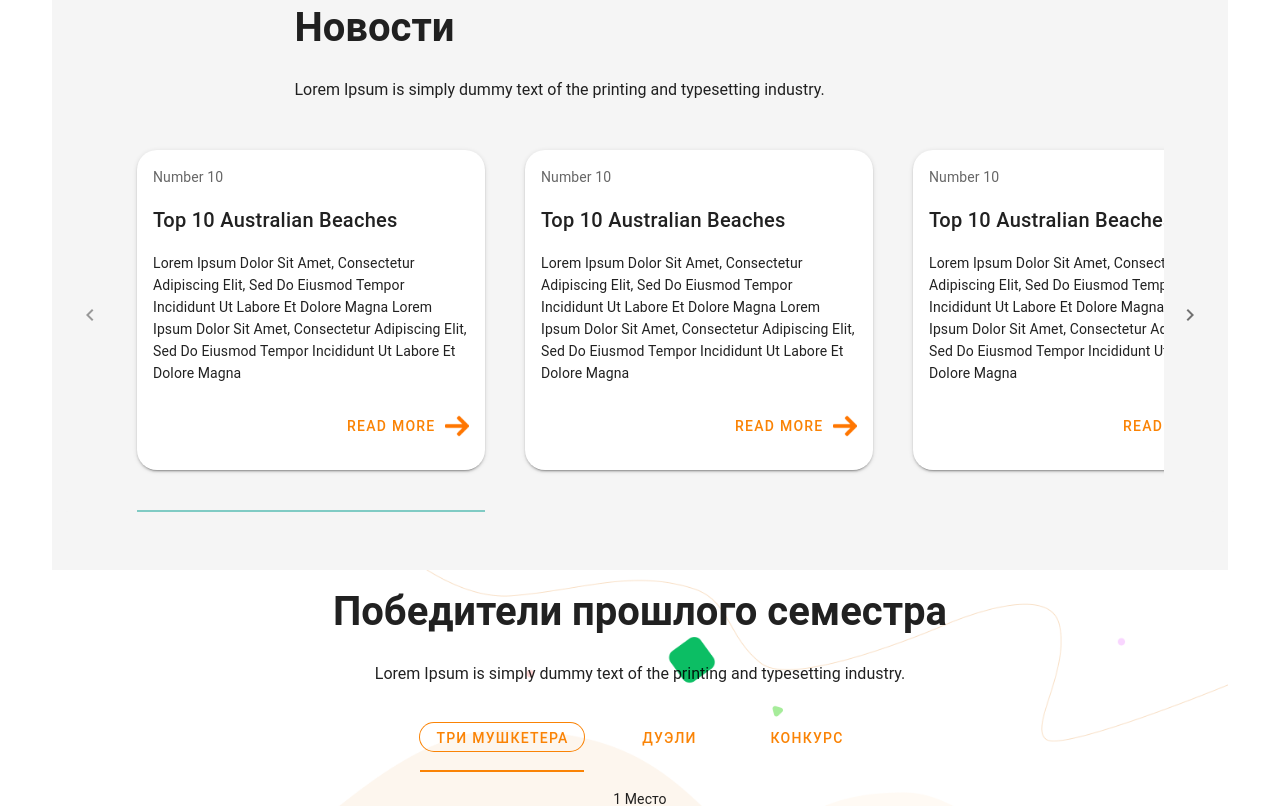
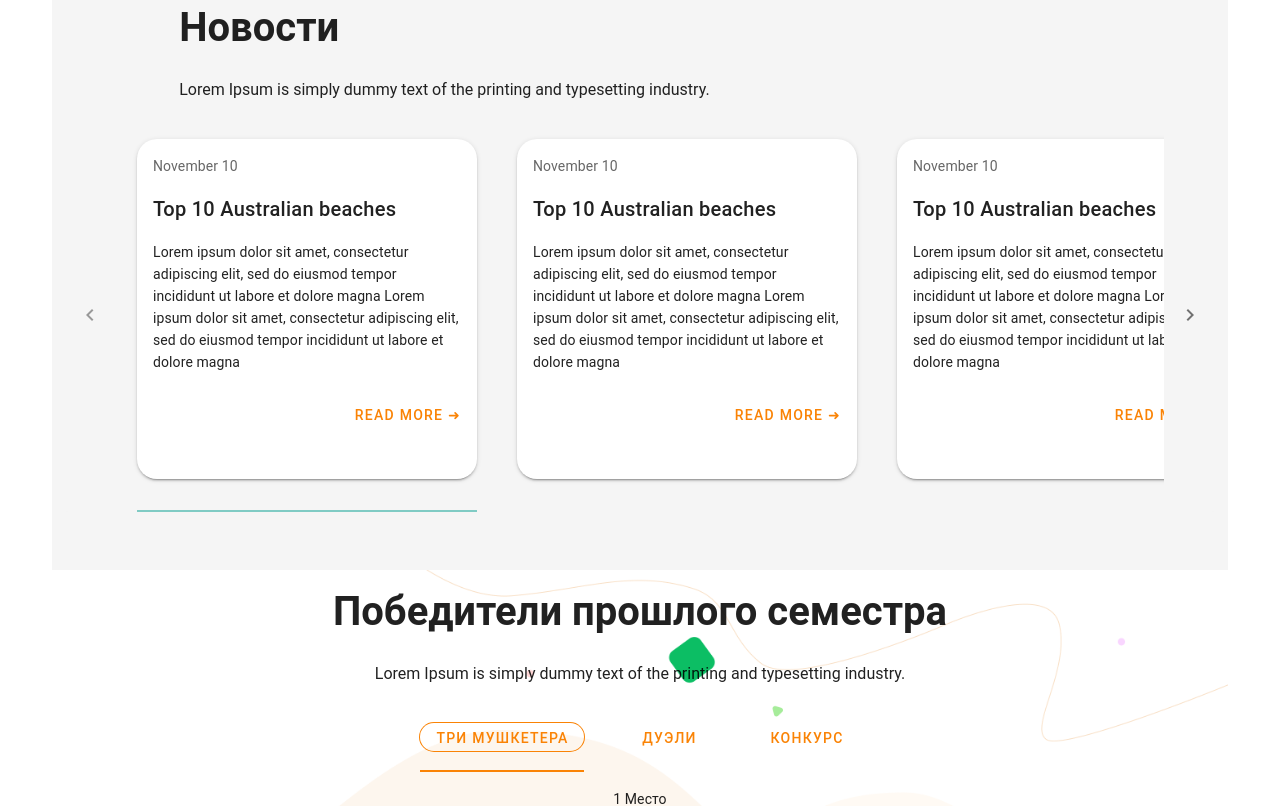
Before and after one commit to Shosetsu01/frontend-vue-diplom, a Vue app: page / in a window 1280 px wide. Shown: the part 1440-2246 px from the top of the page. Built offline with nearby package versions, Linux system fonts and the light colour scheme; a small style sheet from the web is missing.

Commit message:
created achievements and all bug fixed on main and user pages

```diff
--- /dev/null
+++ b/src/components/Achievements.vue
@@ -0,0 +1,117 @@
+<template>
+  <v-container class="pb-0 mb-n3">
+    <h2 class="ml-3 mb-2 text-left">Мои достижения</h2>
+    <v-card
+        width="100%"
+        class="shadow-disabled achievements_content"
+        color=#F5F5F5
+    >
+      <v-tabs
+          show-arrows
+          height="394px"
+          color=#00DC72
+      >
+        <v-tabs-slider color="teal lighten-3"></v-tabs-slider>
+
+        <v-tab
+            class="achievements_tabs shadow-disabled"
+            v-for="item in achievements_list"
+            :key="item.id"
+        >
+          <v-card
+              class="mx-auto achievements_content_card"
+          >
+            <v-card-subtitle class="pb-0">{{ item.date }}</v-card-subtitle>
+            <v-card-title>{{ item.title }}</v-card-title>
+            <v-card-text class="text--primary">
+              <p class="mb-0">{{ item.text}}</p>
+            </v-card-text>
+
+          </v-card>
+        </v-tab>
+      </v-tabs>
+    </v-card>
+  </v-container>
+</template>
+
+<script>
+export default {
+  name: "Achievements",
+
+  data() {
+    return {
+      achievements_list: [
+        {date: "11.01.2012",title: "Диплом победителя", text: "Лучшему из лучших среди сильнейших героев из самой отважной группы падших бойцов отряда Кс-40"},
+        {date: "11.01.2012",title: "Диплом победителя", text: "Лучшему из лучших среди сильнейших героев из самой отважной группы падших бойцов отряда Кс-40"},
+        {date: "11.01.2012",title: "Диплом победителя", text: "Лучшему из лучших среди сильнейших героев из самой отважной группы падших бойцов отряда Кс-40"},
+        {date: "11.01.2012",title: "Диплом победителя", text: "Лучшему из лучших среди сильнейших героев из самой отважной группы падших бойцов отряда Кс-40"},
+        {date: "11.01.2012",title: "Диплом победителя", text: "Лучшему из лучших среди сильнейших героев из самой отважной группы падших бойцов отряда Кс-40"},
+        {date: "11.01.2012",title: "Диплом победителя", text: "Лучшему из лучших среди сильнейших героев из самой отважной группы падших бойцов отряда Кс-40"},
+        {date: "11.01.2012",title: "Диплом победителя", text: "Лучшему из лучших среди сильнейших героев из самой отважной группы падших бойцов отряда Кс-40"},
+      ]
+    }
+  }
+}
+</script>
+
+<style scoped>
+.achievements_content {
+  text-align: left;
+}
+
+.achievements_content .achievements_content_card {
+  border-radius: 20px;
+  width: 320px;
+  height: 320px;
+  text-align: left;
+  filter: drop-shadow(0 0 10px rgba(0, 220, 114, 0.4));
+  background-color: rgba(0, 220, 114, 0.4);
+}
+
+.achievements_tabs {
+  text-transform: none;
+  margin: 20px;
+  height: 320px;
+  padding: 0;
+  border-radius: 20px;
+}
+
+/*НАЧАЛО работы с карточками, СКРУГЛЕНИЕ БОРДЕРОВ, РЕДАКТИРОВАНИЕ ЦВЕТА*/
+.theme--light.v-tabs .v-tab:hover::before {
+  border-radius: 20px;
+  color: #00DC72;
+}
+.theme--light.v-tabs .v-tab:focus::before{
+  border-radius: 20px;
+  color: #00DC72;
+}
+
+.theme--light.v-tabs > .v-tabs-bar .v-tab:not(.v-tab--active), .theme--light.v-tabs > .v-tabs-bar .v-tab:not(.v-tab--active) > .v-icon, .theme--light.v-tabs > .v-tabs-bar .v-tab:not(.v-tab--active) > .v-btn, .theme--light.v-tabs > .v-tabs-bar .v-tab--disabled {
+  color: #00DC72;
+  border-radius: 20px;
+}
+/*КОНЕЦ работы с карточками, СКРУГЛЕНИЕ БОРДЕРОВ, РЕДАКТИРОВАНИЕ ЦВЕТА*/
+
+@media (max-width: 960px) {
+
+  .achievements_tabs {
+    margin: 20px 5px 20px 5px;
+    height: 300px;
+  }
+
+  .achievements_content_card :nth-child(2) {
+    font-size: 16px;
+  }
+
+  .achievements_content_card :nth-child(3) {
+    font-size: 12px;
+    padding-bottom: 0;
+  }
+
+  .achievements_content .achievements_content_card {
+    width: 292px;
+    height: 300px;
+  }
+
+}
+</style>
--- a/src/components/Intro.vue
+++ b/src/components/Intro.vue
@@ -107,16 +107,24 @@ export default {
   }
 }
 
+@media screen and (max-width: 420px) {
+  .intro_bg__content p:nth-child(4) {
+    margin-top: 8%;
+    margin-bottom: 14%;
+  }
+}
+
+@media screen and (max-width: 372px) {
+  .intro_bg {
+    height: 710px;
+  }
+}
+
 @media (min-width: 600px) and (max-width: 960px) {
   .intro_bg__content {
     width: 80%;
     text-align: justify;
     margin: 6% 6%;
-  }
-  .intro_bg__content p:nth-child(4) {
-    font-size: 20px;
-    margin-top: 7%;
-    margin-bottom: 3%;
   }
   .intro_bg {
     background: url("../assets/img/intro_bg_md.png") no-repeat 10% 10%;
@@ -129,6 +137,14 @@ export default {
     left: 50%;
     transform: translate(-50%, 0);
     height: 40px;
+  }
+}
+
+@media (min-width: 600px) and (max-width: 769px) {
+  .intro_bg__content p:nth-child(4) {
+    font-size: 20px;
+    margin-top: 7%;
+    margin-bottom: 3%;
   }
 }
 
--- a/src/components/News.vue
+++ b/src/components/News.vue
@@ -20,16 +20,20 @@
       >
         <v-tabs-slider color="teal lighten-3"></v-tabs-slider>
 
-        <v-tab class="news_tabs">
+        <v-tab
+            class="news_tabs"
+            v-for="item in news_list"
+            :key="item.id"
+        >
           <v-card
               class="mx-auto news_content_card"
           >
             <v-card-subtitle class="pb-0">
-              Number 10
+              {{ item.date }}
             </v-card-subtitle>
-            <v-card-title>Top 10 Australian beaches</v-card-title>
+            <v-card-title>{{ item.title }}</v-card-title>
             <v-card-text class="text--primary">
-              <p class="mb-0">Lorem ipsum dolor sit amet, consectetur adipiscing elit, sed do eiusmod tempor incididunt ut labore et dolore magna Lorem ipsum dolor sit amet, consectetur adipiscing elit, sed do eiusmod tempor incididunt ut labore et dolore magna</p>
+              <p class="mb-0">{{ item.text }}</p>
             </v-card-text>
 
             <v-card-actions>
@@ -39,104 +43,7 @@
                   color="#FA8305"
                   text
               >
-                Read more &nbsp;
-                <v-img
-                    width="24px"
-                    src="../assets/img/cursor.png"
-                    alt=""
-                >
-                </v-img>
-              </v-btn>
-            </v-card-actions>
-          </v-card>
-        </v-tab>
-        <v-tab class="news_tabs">
-          <v-card
-              class="mx-auto news_content_card"
-              max-width="400"
-          >
-            <v-card-subtitle class="pb-0">
-              Number 10
-            </v-card-subtitle>
-            <v-card-title>Top 10 Australian beaches</v-card-title>
-            <v-card-text class="text--primary">
-              <p class="mb-0">Lorem ipsum dolor sit amet, consectetur adipiscing elit, sed do eiusmod tempor incididunt ut labore et dolore magna Lorem ipsum dolor sit amet, consectetur adipiscing elit, sed do eiusmod tempor incididunt ut labore et dolore magna</p>
-            </v-card-text>
-
-            <v-card-actions>
-              <v-spacer></v-spacer>
-
-              <v-btn
-                  color="#FA8305"
-                  text
-              >
-                Read more &nbsp;
-                <v-img
-                    width="24px"
-                    src="../assets/img/cursor.png"
-                    alt=""
-                >
-                </v-img>
-              </v-btn>
-            </v-card-actions>
-          </v-card>
-        </v-tab>
-        <v-tab class="news_tabs">
-          <v-card
-              class="mx-auto news_content_card"
-              max-width="400"
-          >
-            <v-card-subtitle class="pb-0">
-              Number 10
-            </v-card-subtitle>
-            <v-card-title>Top 10 Australian beaches</v-card-title>
-            <v-card-text class="text--primary">
-              <p class="mb-0">Lorem ipsum dolor sit amet, consectetur adipiscing elit, sed do eiusmod tempor incididunt ut labore et dolore magna Lorem ipsum dolor sit amet, consectetur adipiscing elit, sed do eiusmod tempor incididunt ut labore et dolore magna</p>
-            </v-card-text>
-
-            <v-card-actions>
-              <v-spacer></v-spacer>
-              <v-btn
-                  color="#FA8305"
-                  text
-              >
-                Read more &nbsp;
-                <v-img
-                    width="24px"
-                    src="../assets/img/cursor.png"
-                    alt=""
-                >
-                </v-img>
-              </v-btn>
-            </v-card-actions>
-          </v-card>
-        </v-tab>
-        <v-tab class="news_tabs">
-          <v-card
-              class="mx-auto news_content_card"
-              max-width="400"
-          >
-            <v-card-subtitle class="pb-0">
-              Number 10
-            </v-card-subtitle>
-            <v-card-title>Top 10 Australian beaches</v-card-title>
-            <v-card-text class="text--primary">
-              <p class="mb-0">Lorem ipsum dolor sit amet, consectetur adipiscing elit, sed do eiusmod tempor incididunt ut labore et dolore magna Lorem ipsum dolor sit amet, consectetur adipiscing elit, sed do eiusmod tempor incididunt ut labore et dolore magna</p>
-            </v-card-text>
-
-            <v-card-actions>
-              <v-spacer></v-spacer>
-              <v-btn
-                  color="#FA8305"
-                  text
-              >
-                Read more &nbsp;
-                <v-img
-                    width="24px"
-                    src="../assets/img/cursor.png"
-                    alt=""
-                >
-                </v-img>
+                Read more ➜
               </v-btn>
             </v-card-actions>
           </v-card>
@@ -148,14 +55,25 @@
 
 <script>
 export default {
-  name: "News"
+  name: "News",
+
+  data() {
+    return {
+      news_list: [
+        {date: "November 10", title: "Top 10 Australian beaches", text: "Lorem ipsum dolor sit amet, consectetur adipiscing elit, sed do eiusmod tempor incididunt ut labore et dolore magna Lorem ipsum dolor sit amet, consectetur adipiscing elit, sed do eiusmod tempor incididunt ut labore et dolore magna"},
+        {date: "November 10", title: "Top 10 Australian beaches", text: "Lorem ipsum dolor sit amet, consectetur adipiscing elit, sed do eiusmod tempor incididunt ut labore et dolore magna Lorem ipsum dolor sit amet, consectetur adipiscing elit, sed do eiusmod tempor incididunt ut labore et dolore magna"},
+        {date: "November 10", title: "Top 10 Australian beaches", text: "Lorem ipsum dolor sit amet, consectetur adipiscing elit, sed do eiusmod tempor incididunt ut labore et dolore magna Lorem ipsum dolor sit amet, consectetur adipiscing elit, sed do eiusmod tempor incididunt ut labore et dolore magna"},
+        {date: "November 10", title: "Top 10 Australian beaches", text: "Lorem ipsum dolor sit amet, consectetur adipiscing elit, sed do eiusmod tempor incididunt ut labore et dolore magna Lorem ipsum dolor sit amet, consectetur adipiscing elit, sed do eiusmod tempor incididunt ut labore et dolore magna"},
+      ]
+    }
+  }
 }
 </script>
 
 <style scoped>
 
 .news_header {
-  margin-left: 20%;
+  margin-left: 10%;
   padding-top: 40px;
   width: 68%;
 }
@@ -166,15 +84,15 @@ export default {
 
 .news_content .news_content_card {
   border-radius: 20px;
-  width: 348px;
-  height: 320px;
+  width: 340px;
+  height: 340px;
   text-align: left;
 }
 
 .news_tabs {
-  text-transform: capitalize;
-  margin: 2% 20px 20px 20px;
-  height: 320px;
+  text-transform: none;
+  margin: 20px;
+  height: 340px;
   padding: 0;
   border-radius: 20px;
 }
@@ -198,7 +116,7 @@ export default {
 @media (max-width: 960px) {
 
   .news_tabs {
-    margin: 2% 5px 20px 5px;
+    margin: 20px 5px 20px 5px;
     height: 300px;
   }
 
--- a/src/components/Winners.vue
+++ b/src/components/Winners.vue
@@ -102,17 +102,12 @@
       </v-tabs-items>
     </v-card>
     <v-btn
-        color="#FA8305"
         text
         style="text-transform: none"
+        class="mt-sm-4 mb-2"
+        color=#FA8305
     >
-      Смотреть полностью &nbsp;
-      <v-img
-          width="24px"
-          src="../assets/img/cursor.png"
-          alt=""
-      >
-      </v-img>
+      <router-link to="/results" class="orange--text"><h3>Смотреть полностью ➜</h3></router-link>
     </v-btn>
   </v-container>
 </template>
@@ -174,7 +169,7 @@ export default {
 }
 /*КОНЕЦ работы с табами, СКРУГЛЕНИЕ БОРДЕРОВ, РЕДАКТИРОВАНИЕ ЦВЕТА*/
 
-@media (min-width: 900px) {
+@media (min-width: 781px) {
   .list_second_place {
     margin-top: 50px;
   }
--- a/src/views/User.vue
+++ b/src/views/User.vue
@@ -3,6 +3,7 @@
     <UserInfo/>
     <InviteDuel/>
     <InviteCommand/>
+    <Achievements/>
   </v-container>
 </template>
 
@@ -10,6 +11,7 @@
 import UserInfo from "../components/UserInfo";
 import InviteDuel from "../components/InviteDuel";
 import InviteCommand from "../components/InviteCommand";
+import Achievements from "../components/Achievements";
 
 export default {
   name: "User",
@@ -17,6 +19,7 @@ export default {
     UserInfo,
     InviteDuel,
     InviteCommand,
+    Achievements
   }
 
 }
```
Also changed, not shown: src/assets/img/achievements_bg.png (added).
